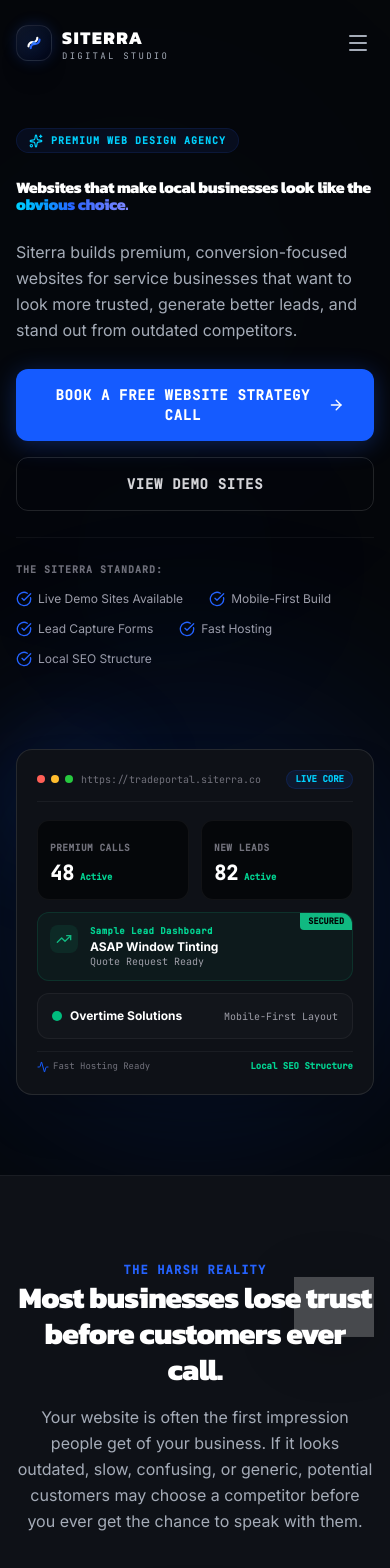
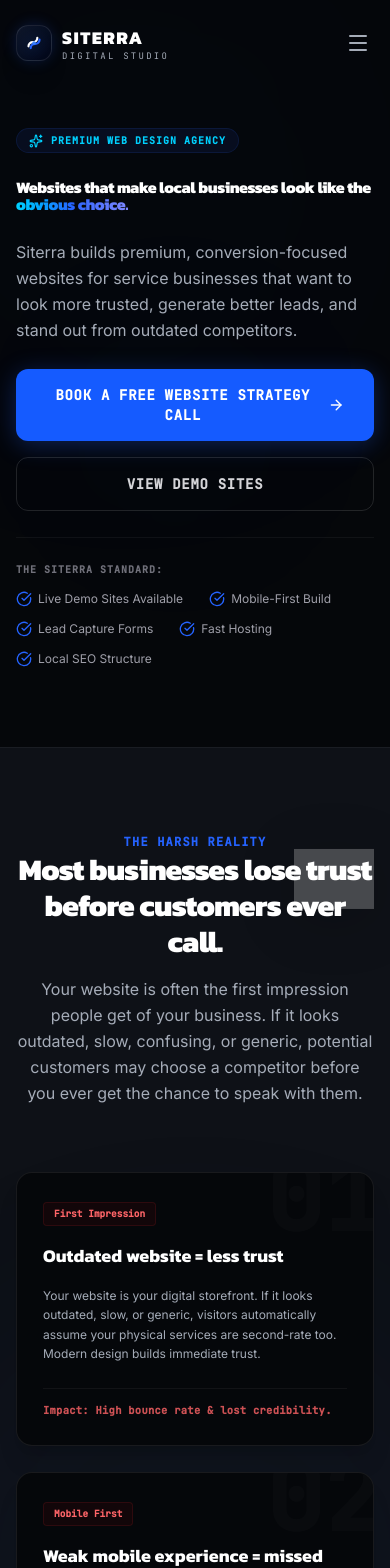
Before and after one commit to andonito/Siterra, a React (Vite) app: page / in a window 390 px wide. Shown: the top 1568 px of the page. Built offline with nearby package versions, Linux system fonts and the light colour scheme; grey boxes are pictures that could not be loaded.

Commit message:
Fix mobile hero layout and viewport spacing

```diff
--- a/metadata.json
+++ b/metadata.json
@@ -1,6 +1,6 @@
 {
-  "name": "Siterra",
-  "description": "Premium, conversion-focused websites for service businesses that want to look more trusted, generate better leads, and grow.",
+  "name": "siterra",
+  "description": "Premium websites for service businesses that want to look more trusted.",
   "requestFramePermissions": [],
   "majorCapabilities": ["MAJOR_CAPABILITY_SERVER_SIDE_GEMINI_API"]
 }
--- a/src/App.tsx
+++ b/src/App.tsx
@@ -265,7 +265,7 @@ export default function App() {
             </div>
 
             {/* Right Column Visual Mockup Stack */}
-            <div className="lg:col-span-5 relative mt-8 lg:mt-0">
+            <div className="hidden sm:block lg:col-span-5 relative mt-8 lg:mt-0">
               <div className="relative mx-auto max-w-sm lg:max-w-none">
 
                 {/* Background Glow */}
@@ -293,7 +293,7 @@ export default function App() {
                 <div className="absolute bottom-16 -right-12 bg-[#05070A] border border-white/10 px-4 py-2 rounded-full font-bold text-xs shadow-lg z-20 hidden sm:block">Local SEO Ready</div>
 
                 {/* Primary Mockup Panel (Glass card stack represents client dashboard) */}
-                <div className="bg-[#0E1117] border border-white/10 rounded-2xl p-5 shadow-2xl transform lg:rotate-2 hover:rotate-0 transition-transform duration-500 relative z-15 backdrop-blur-md">
+                <div className="hidden sm:block bg-[#0E1117] border border-white/10 rounded-2xl p-5 shadow-2xl transform lg:rotate-2 hover:rotate-0 transition-transform duration-500 relative z-15 backdrop-blur-md">
                   {/* Dashboard Header decoration */}
                   <div className="flex items-center justify-between border-b border-white/5 pb-3 mb-4.5">
                     <div className="flex items-center gap-2">
```
